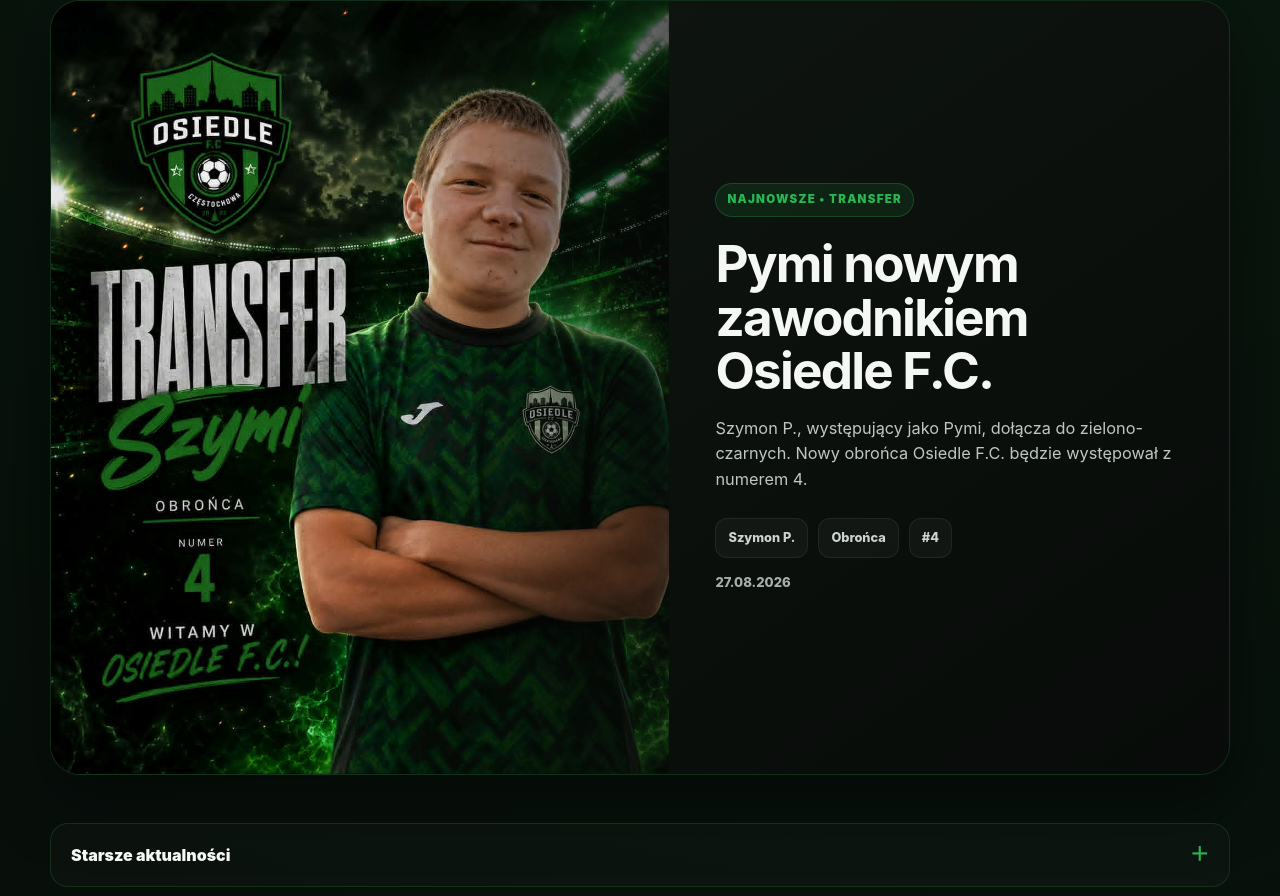
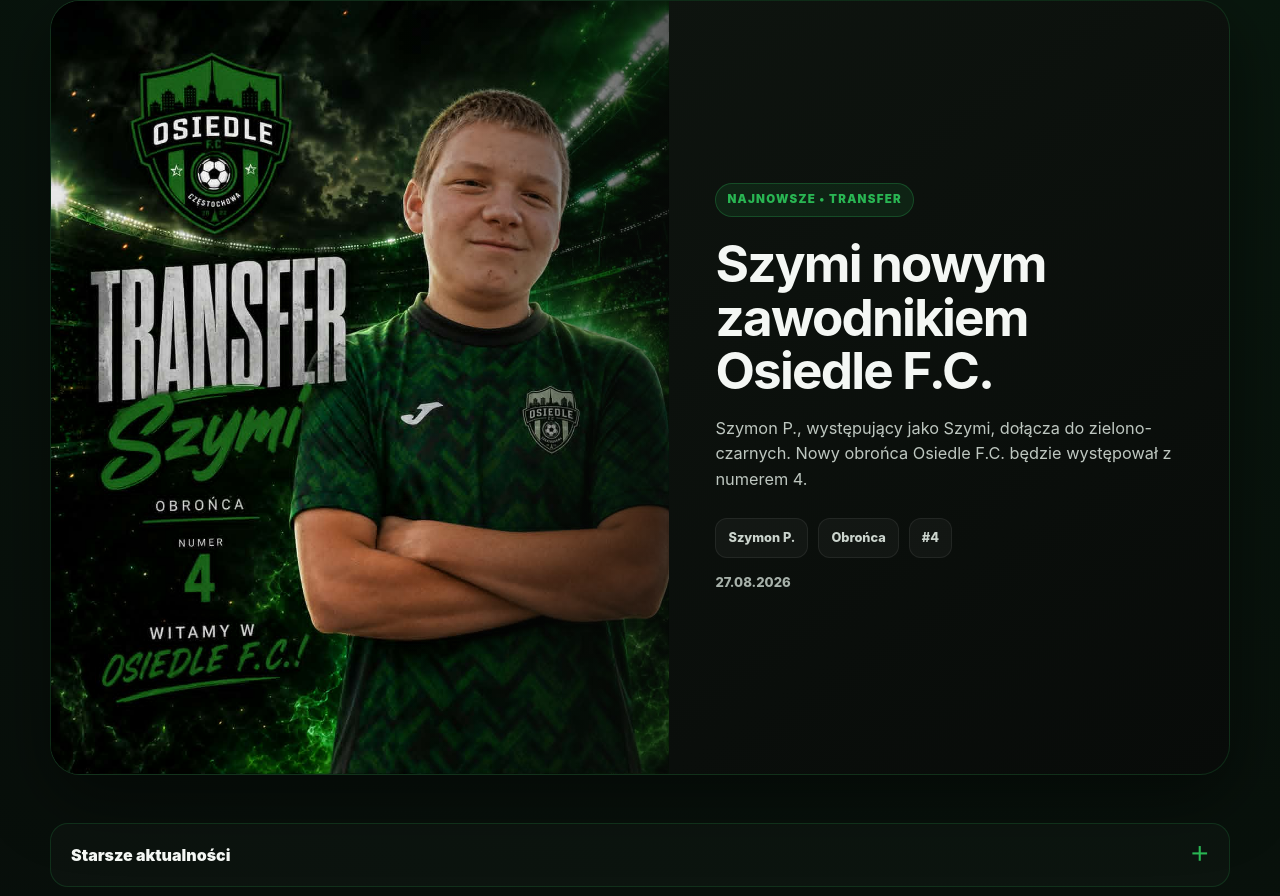
Before and after one commit to younglezak/osiedle-fc, a plain HTML site: page index.html in a window 1280 px wide. Shown: the part 1749-2645 px from the top of the page. Drawn offline with Linux system fonts and the light colour scheme.

Commit message:
Update transfer details for new player Szymi

```diff
--- a/index.html
+++ b/index.html
@@ -530,7 +530,7 @@
   </div>
 
   <a class="transfer-alert" href="#transfery">
-    <span class="transfer-alert-track">🚨 NOWE TRANSFERY &nbsp;•&nbsp; Pymi &nbsp;•&nbsp; Qyati &nbsp;•&nbsp; Oskar B. &nbsp;•&nbsp; Mateusz R. &nbsp;•&nbsp; Szymon P. &nbsp;→&nbsp; Osiedle F.C. &nbsp;&nbsp;&nbsp; 🟢⚫</span>
+    <span class="transfer-alert-track">🚨 NOWE TRANSFERY &nbsp;•&nbsp; Qyati &nbsp;•&nbsp; Ferro &nbsp;•&nbsp; Szymi &nbsp;→&nbsp; Osiedle F.C. &nbsp;&nbsp;&nbsp; 🟢⚫</span>
   </a>
 
   <main id="top">
@@ -599,12 +599,12 @@
         <div class="news-list">
           <article class="news-feature">
             <div class="news-image">
-              <img src="assets/pymcio-transfer.png" alt="Pymi nowym zawodnikiem Osiedle F.C.">
+              <img src="assets/pymcio-transfer.png" alt="Szymi nowym zawodnikiem Osiedle F.C.">
             </div>
             <div class="news-copy">
               <div class="news-badge">Najnowsze • Transfer</div>
-              <h3>Pymi nowym zawodnikiem Osiedle F.C.</h3>
-              <p>Szymon P., występujący jako Pymi, dołącza do zielono-czarnych. Nowy obrońca Osiedle F.C. będzie występował z numerem 4.</p>
+              <h3>Szymi nowym zawodnikiem Osiedle F.C.</h3>
+              <p>Szymon P., występujący jako Szymi, dołącza do zielono-czarnych. Nowy obrońca Osiedle F.C. będzie występował z numerem 4.</p>
               <div class="news-meta"><span>Szymon P.</span><span>Obrońca</span><span>#4</span></div>
               <div class="news-date">27.08.2026</div>
             </div>
```
